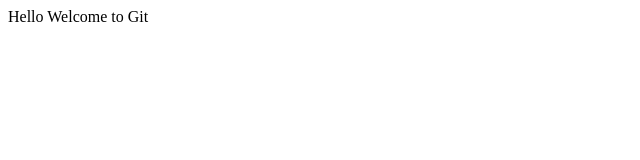
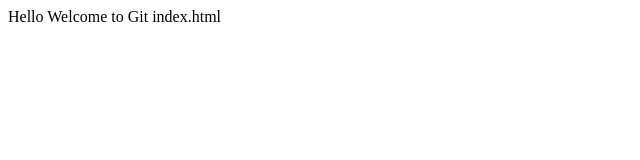
Before and after one commit to deepeshgupta123/Git-Learning, a plain HTML site: page index.html in a window 1280 px wide. Shown: the full height of the page, 0-640 px from the left. Drawn offline with Linux system fonts and the light colour scheme.

Commit message:
index.html modified

```diff
--- a/index.html
+++ b/index.html
@@ -1,5 +1,5 @@
 <html>
 <body>
-    Hello Welcome to Git
+    Hello Welcome to Git index.html
 </body>
 </html>
```
